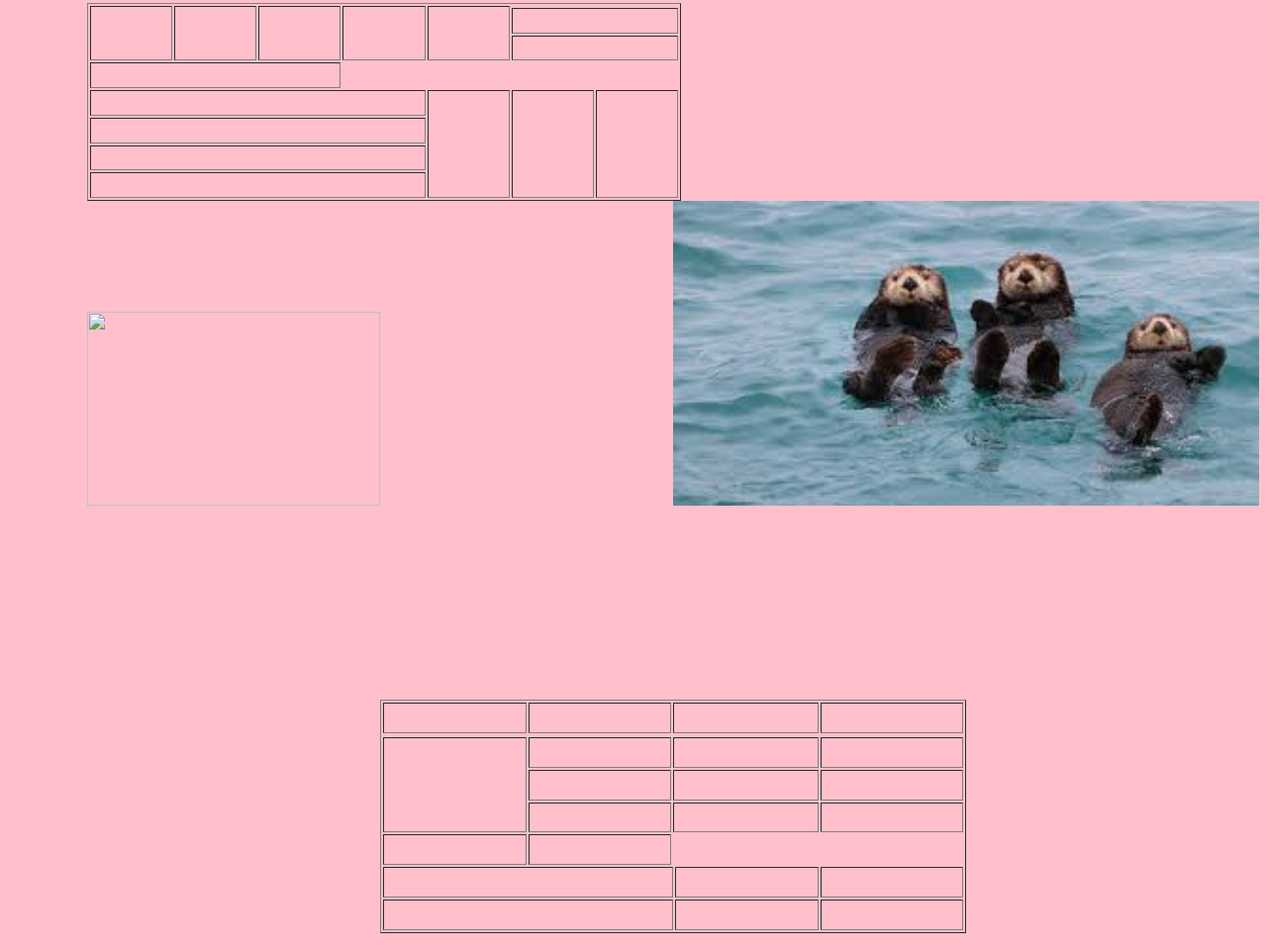
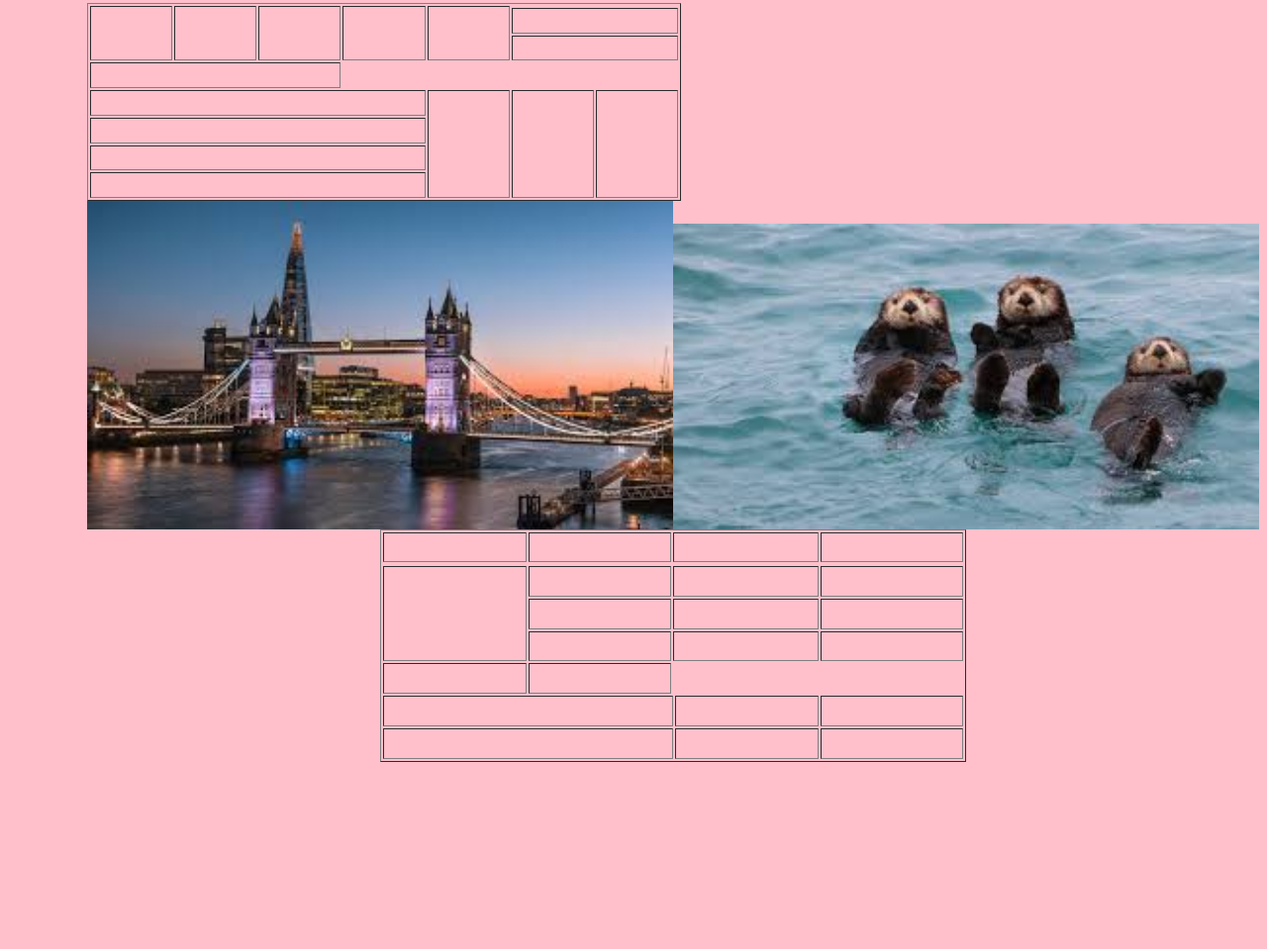
Before and after one commit to 3scutarimaria/23, a plain HTML site: page index.html in a window 1280 px wide. Shown: the part 1418-2377 px from the top of the page at 99% size. After the commit the page ends 2204 px from the top, so only its background shows below. Drawn offline with Linux system fonts and the light colour scheme.

Commit message:
Update index.html

```diff
--- a/index.html
+++ b/index.html
@@ -121,6 +121,6 @@
 
 
 
-<IMG SRC = "
+<IMG SRC = "https://github.com/3scutarimaria/23/blob/main/images%20(8).jpg"s
 <IMG SRC = "https://github.com/3scutarimaria/23/blob/main/%D0%91%D0%B5%D0%B7%20%D0%BD%D0%B0%D0%B7%D0%B2%D0%B0%D0%BD%D0%B8%D1%8F.jpg"  width=50%>
 <IMG SRC = "https://github.com/3scutarimaria/23/blob/main/images%20(9).jpg"  width=50%>
```
